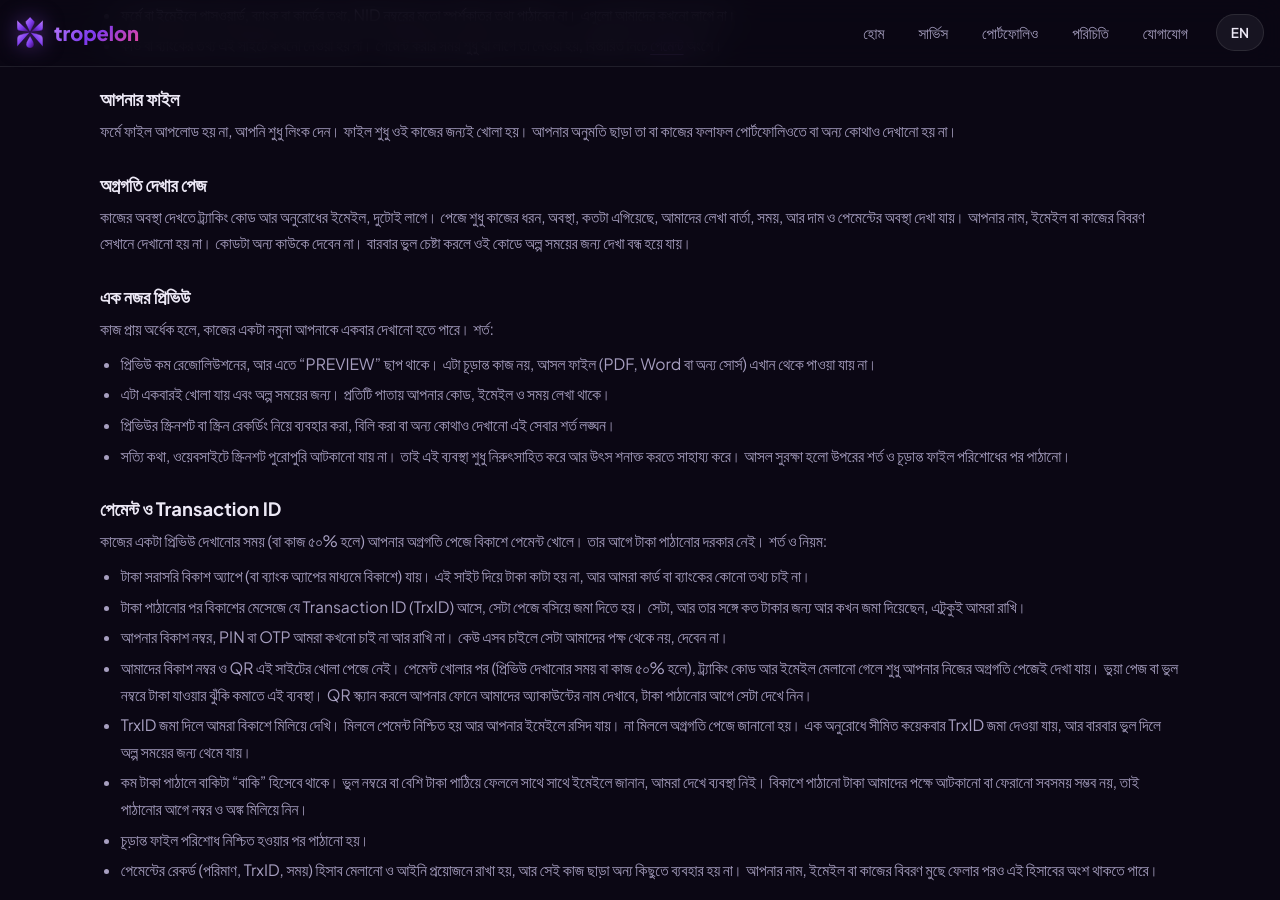
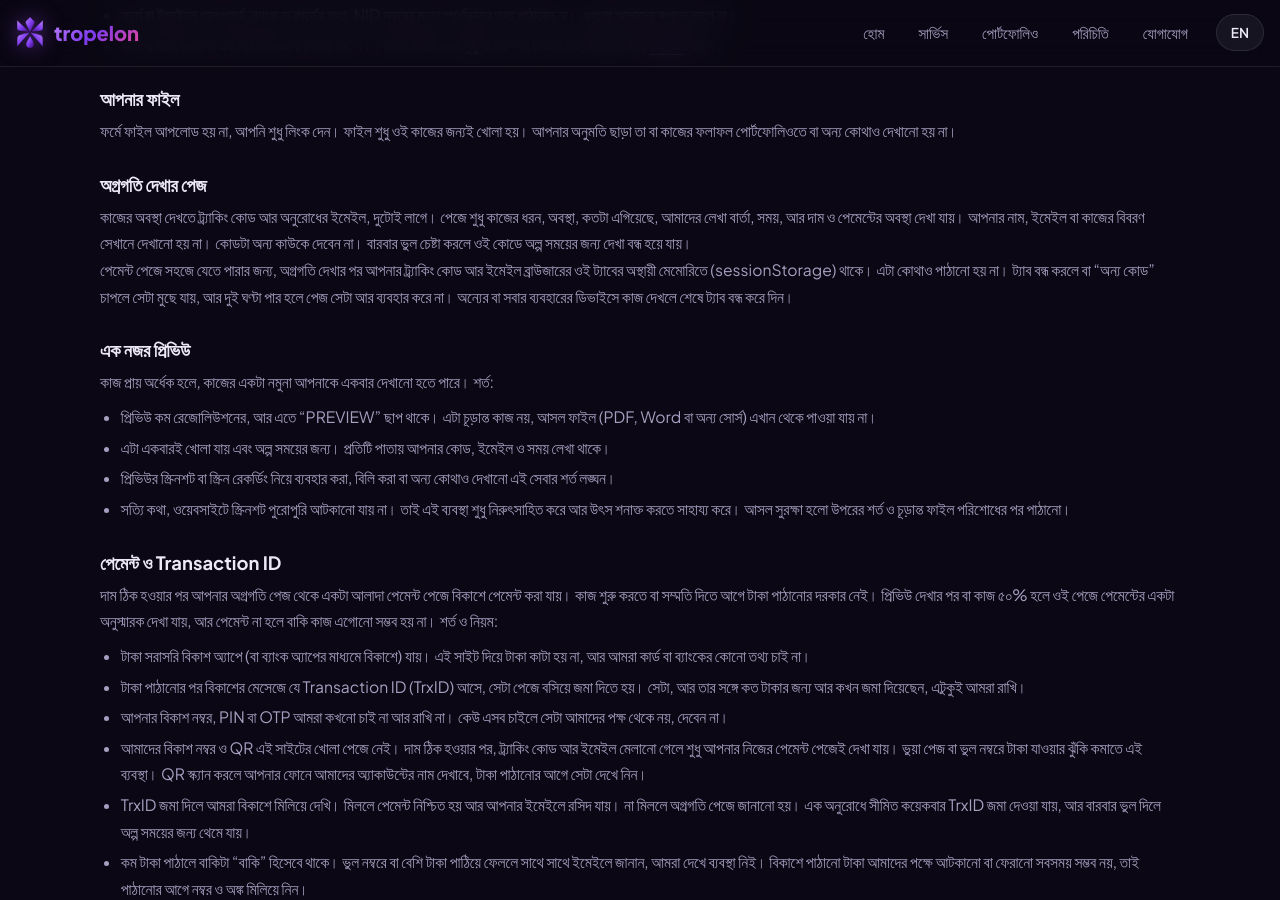
Before and after one commit to tropelon/Ponzile, a Jekyll site: the page built from privacy.html, in a window 1280 px wide and 900 px high, scrolled down 577 px. Built offline with Jekyll 4.4.1, drawn with Linux system fonts in a browser that asks for light colours.

Commit message:
Update privacy.html

```diff
--- a/privacy.html
+++ b/privacy.html
@@ -45,6 +45,7 @@ permalink: /privacy/
 
   <h2><span class="bn">অগ্রগতি দেখার পেজ</span><span class="en">The progress page</span></h2>
   <p><span class="bn">কাজের অবস্থা দেখতে ট্র্যাকিং কোড আর অনুরোধের ইমেইল, দুটোই লাগে। পেজে শুধু কাজের ধরন, অবস্থা, কতটা এগিয়েছে, আমাদের লেখা বার্তা, সময়, আর দাম ও পেমেন্টের অবস্থা দেখা যায়। আপনার নাম, ইমেইল বা কাজের বিবরণ সেখানে দেখানো হয় না। কোডটা অন্য কাউকে দেবেন না। বারবার ভুল চেষ্টা করলে ওই কোডে অল্প সময়ের জন্য দেখা বন্ধ হয়ে যায়।</span><span class="en">To see a job's status you need both the tracking code and the email used for the request. The page shows only the type of work, its status, how far it has come, our message, times, and the price and payment status. It never shows your name, email or job details. Do not share the code. After repeated wrong attempts, lookups for that code pause for a short while.</span></p>
+  <p><span class="bn">পেমেন্ট পেজে সহজে যেতে পারার জন্য, অগ্রগতি দেখার পর আপনার ট্র্যাকিং কোড আর ইমেইল ব্রাউজারের ওই ট্যাবের অস্থায়ী মেমোরিতে (sessionStorage) থাকে। এটা কোথাও পাঠানো হয় না। ট্যাব বন্ধ করলে বা “অন্য কোড” চাপলে সেটা মুছে যায়, আর দুই ঘণ্টা পার হলে পেজ সেটা আর ব্যবহার করে না। অন্যের বা সবার ব্যবহারের ডিভাইসে কাজ দেখলে শেষে ট্যাব বন্ধ করে দিন।</span><span class="en">To make it easy to reach the payment page, after you view a job your tracking code and email are kept in that browser tab's temporary memory (sessionStorage). It is never sent anywhere. It is cleared when you close the tab or press “Another code”, and pages stop using it after two hours. If you check a job on someone else's or a shared device, close the tab when you are done.</span></p>
 
   <h2><span class="bn">এক নজর প্রিভিউ</span><span class="en">The one-look preview</span></h2>
   <p><span class="bn">কাজ প্রায় অর্ধেক হলে, কাজের একটা নমুনা আপনাকে একবার দেখানো হতে পারে। শর্ত:</span><span class="en">When a job is about half done, you may be shown a sample of it once. The terms:</span></p>
@@ -56,12 +57,12 @@ permalink: /privacy/
   </ul>
 
   <h2 id="payment"><span class="bn">পেমেন্ট ও Transaction ID</span><span class="en">Payment and Transaction ID</span></h2>
-  <p><span class="bn">কাজের একটা প্রিভিউ দেখানোর সময় (বা কাজ ৫০% হলে) আপনার অগ্রগতি পেজে বিকাশে পেমেন্ট খোলে। তার আগে টাকা পাঠানোর দরকার নেই। শর্ত ও নিয়ম:</span><span class="en">Payment by bKash opens on your progress page when we show a preview (or the work reaches 50%). You do not need to send money before that. The terms:</span></p>
+  <p><span class="bn">দাম ঠিক হওয়ার পর আপনার অগ্রগতি পেজ থেকে একটা আলাদা পেমেন্ট পেজে বিকাশে পেমেন্ট করা যায়। কাজ শুরু করতে বা সম্মতি দিতে আগে টাকা পাঠানোর দরকার নেই। প্রিভিউ দেখার পর বা কাজ ৫০% হলে ওই পেজে পেমেন্টের একটা অনুস্মারক দেখা যায়, আর পেমেন্ট না হলে বাকি কাজ এগোনো সম্ভব হয় না। শর্ত ও নিয়ম:</span><span class="en">Once the price is set, you can pay by bKash on a separate payment page opened from your progress page. You do not need to send money before work starts or before you accept. After you view a preview, or when the work reaches 50%, a payment reminder appears there, and the rest of the work cannot go ahead without payment. The terms:</span></p>
   <ul>
     <li><span class="bn">টাকা সরাসরি বিকাশ অ্যাপে (বা ব্যাংক অ্যাপের মাধ্যমে বিকাশে) যায়। এই সাইট দিয়ে টাকা কাটা হয় না, আর আমরা কার্ড বা ব্যাংকের কোনো তথ্য চাই না।</span><span class="en">Money goes directly through the bKash app (or a bank app to bKash). No money is taken through this site, and we never ask for card or bank details.</span></li>
     <li><span class="bn">টাকা পাঠানোর পর বিকাশের মেসেজে যে Transaction ID (TrxID) আসে, সেটা পেজে বসিয়ে জমা দিতে হয়। সেটা, আর তার সঙ্গে কত টাকার জন্য আর কখন জমা দিয়েছেন, এটুকুই আমরা রাখি।</span><span class="en">After sending money, paste the Transaction ID (TrxID) from the bKash message into the page. We keep that, plus the amount it was for and when you submitted it, and nothing more.</span></li>
     <li><span class="bn">আপনার বিকাশ নম্বর, PIN বা OTP আমরা কখনো চাই না আর রাখি না। কেউ এসব চাইলে সেটা আমাদের পক্ষ থেকে নয়, দেবেন না।</span><span class="en">We never ask for or keep your bKash number, PIN or OTP. If anyone asks for them, it is not us. Do not give them.</span></li>
-    <li><span class="bn">আমাদের বিকাশ নম্বর ও QR এই সাইটের খোলা পেজে নেই। পেমেন্ট খোলার পর (প্রিভিউ দেখানোর সময় বা কাজ ৫০% হলে), ট্র্যাকিং কোড আর ইমেইল মেলানো গেলে শুধু আপনার নিজের অগ্রগতি পেজেই দেখা যায়। ভুয়া পেজ বা ভুল নম্বরে টাকা যাওয়ার ঝুঁকি কমাতে এই ব্যবস্থা। QR স্ক্যান করলে আপনার ফোনে আমাদের অ্যাকাউন্টের নাম দেখাবে, টাকা পাঠানোর আগে সেটা দেখে নিন।</span><span class="en">Our bKash number and QR are not on any public page. Once payment has opened (at the preview, or when the work reaches 50%), they appear only on your own progress page, once your tracking code and email match. This lowers the risk of fake pages or paying the wrong number. Scanning the QR shows our account name on your phone; check it before you send.</span></li>
+    <li><span class="bn">আমাদের বিকাশ নম্বর ও QR এই সাইটের খোলা পেজে নেই। দাম ঠিক হওয়ার পর, ট্র্যাকিং কোড আর ইমেইল মেলানো গেলে শুধু আপনার নিজের পেমেন্ট পেজেই দেখা যায়। ভুয়া পেজ বা ভুল নম্বরে টাকা যাওয়ার ঝুঁকি কমাতে এই ব্যবস্থা। QR স্ক্যান করলে আপনার ফোনে আমাদের অ্যাকাউন্টের নাম দেখাবে, টাকা পাঠানোর আগে সেটা দেখে নিন।</span><span class="en">Our bKash number and QR are not on any public page. Once the price is set, they appear only on your own payment page, once your tracking code and email match. This lowers the risk of fake pages or paying the wrong number. Scanning the QR shows our account name on your phone; check it before you send.</span></li>
     <li><span class="bn">TrxID জমা দিলে আমরা বিকাশে মিলিয়ে দেখি। মিললে পেমেন্ট নিশ্চিত হয় আর আপনার ইমেইলে রসিদ যায়। না মিললে অগ্রগতি পেজে জানানো হয়। এক অনুরোধে সীমিত কয়েকবার TrxID জমা দেওয়া যায়, আর বারবার ভুল দিলে অল্প সময়ের জন্য থেমে যায়।</span><span class="en">When you submit a TrxID we check it on bKash. If it matches, payment is confirmed and a receipt goes to your email. If not, the progress page says so. A limited number of TrxID submissions is allowed per request, and repeated wrong ones pause for a short while.</span></li>
     <li><span class="bn">কম টাকা পাঠালে বাকিটা “বাকি” হিসেবে থাকে। ভুল নম্বরে বা বেশি টাকা পাঠিয়ে ফেললে সাথে সাথে ইমেইলে জানান, আমরা দেখে ব্যবস্থা নিই। বিকাশে পাঠানো টাকা আমাদের পক্ষে আটকানো বা ফেরানো সবসময় সম্ভব নয়, তাই পাঠানোর আগে নম্বর ও অঙ্ক মিলিয়ে নিন।</span><span class="en">If you send too little, the rest shows as due. If you sent to a wrong number or sent too much, email us at once and we will look into it. Money sent through bKash cannot always be stopped or reversed on our side, so check the number and amount before you send.</span></li>
     <li><span class="bn">চূড়ান্ত ফাইল পরিশোধ নিশ্চিত হওয়ার পর পাঠানো হয়।</span><span class="en">Final files are sent once payment is confirmed.</span></li>
```
